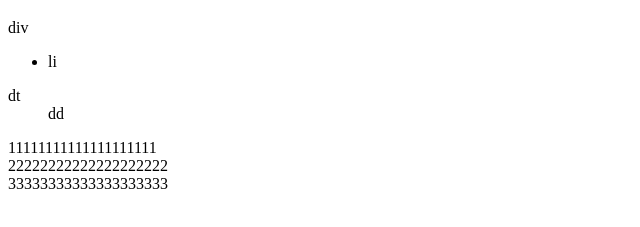
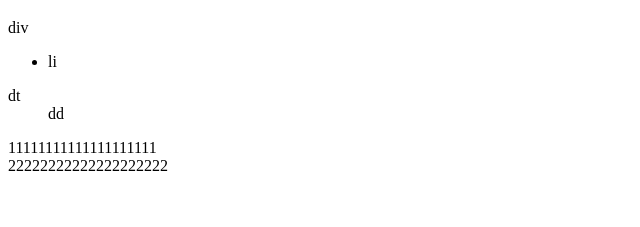
Before and after one commit to dingpanfeng/MyBatisGen, a plain HTML site: page index.html in a window 1280 px wide. Shown: the part 61-288 px from the top of the page, without its empty margins (0-640 px from the left). Drawn offline with Linux system fonts and the light colour scheme.

Commit message:
Revert "13"
This reverts commit 5b82aca32285f9caf14fc3e318ad977ea01be620.

```diff
--- a/index.html
+++ b/index.html
@@ -81,6 +81,5 @@
 	</dl>
     <div>11111111111111111111</div>
     <div>22222222222222222222</div>
-    <div>33333333333333333333</div>
 </body>
 </html>
```
